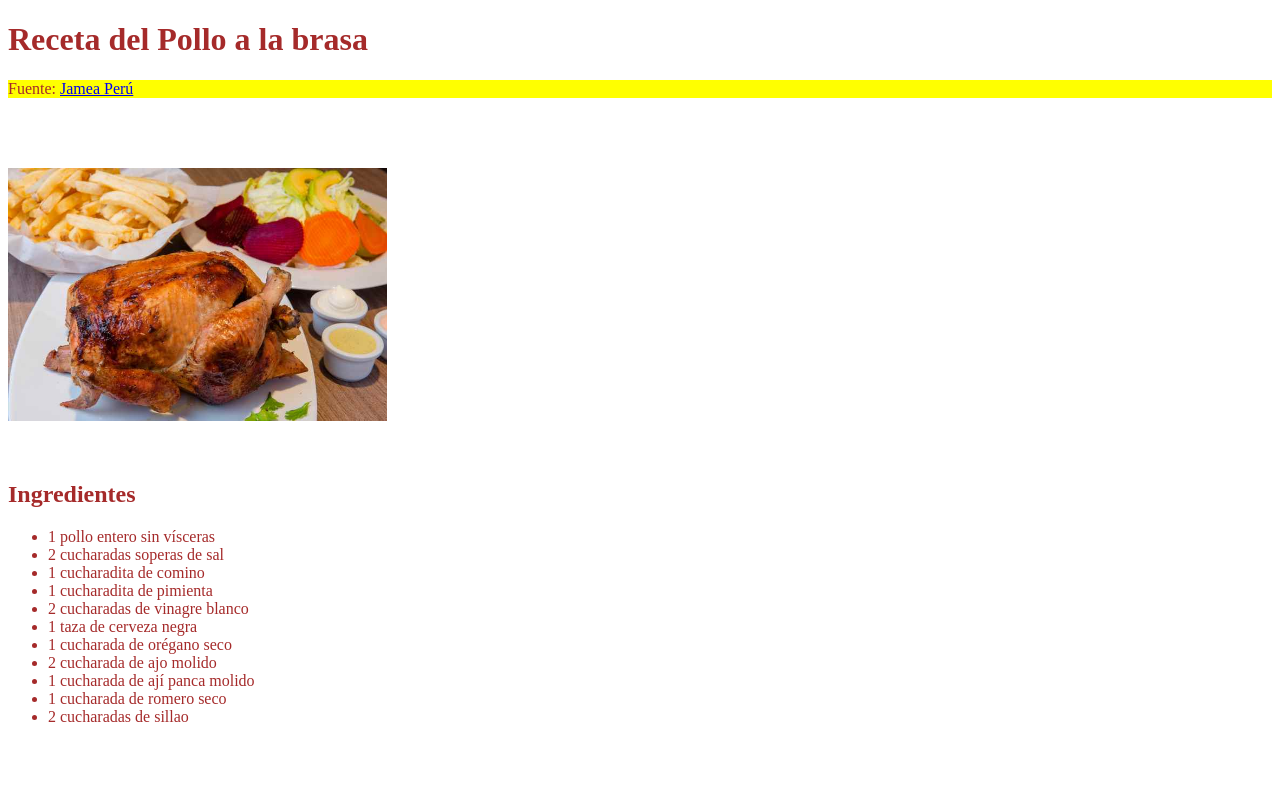
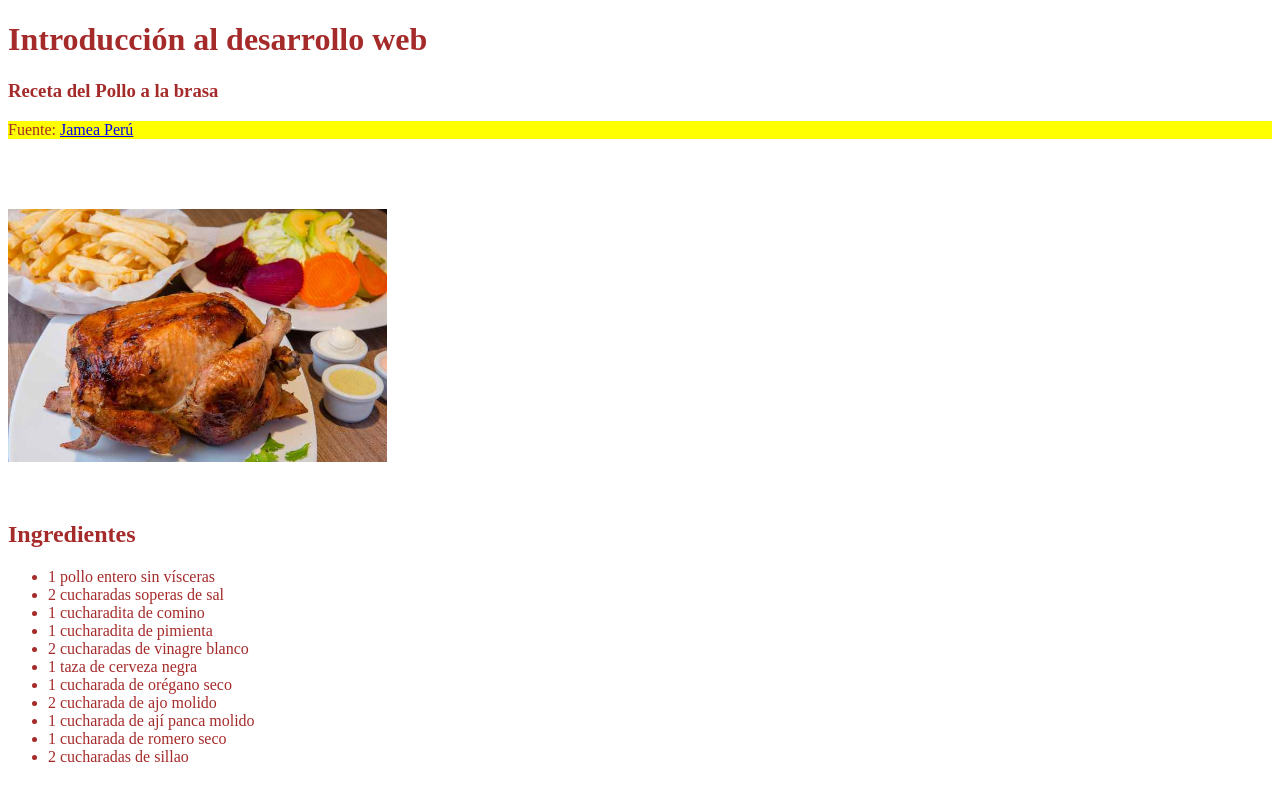
Before and after one commit to davidquico/1EVAL_HTMLYCSS_APPWEB_davidquico, a plain HTML site: page Receta/index.html in a window 1280 px wide. Shown: the top 795 px of the page. Drawn offline with Linux system fonts and the light colour scheme.

Commit message:
añadido el h1

```diff
--- a/Receta/index.html
+++ b/Receta/index.html
@@ -8,7 +8,8 @@
     <title>Receta de cocina</title>
   </head>
   <body>
-    <h1>Receta del Pollo a la brasa</h1>
+    <h1>Introducción al desarrollo web</h1>
+    <h3>Receta del Pollo a la brasa</h3>
 
     <p>
       Fuente:&nbsp;<a
```
